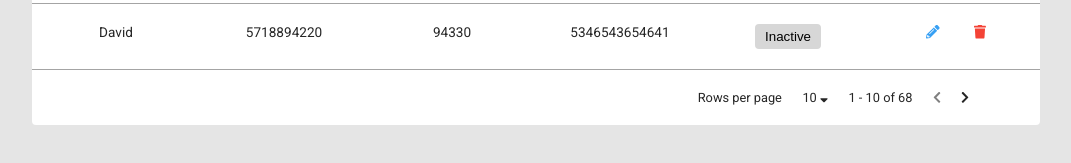
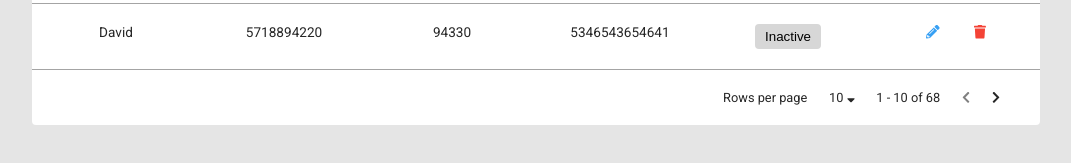
Before and after one commit to urakymzhan/fixinity-new, a React (Create React App) app: page / in a window 1280 px wide. Shown: the part 563-726 px from the top of the page, without its empty margins (104-1175 px from the left). Built offline with nearby package versions, Linux system fonts and the light colour scheme.

Commit message:
pag update

```diff
--- a/src/App.css
+++ b/src/App.css
@@ -116,9 +116,8 @@ body {
 }
 
 /* pagination */
-
 .pagination {
-    padding: 20px 7%;
+    padding: 20px 4%;
     text-align: right;
     font-size: 80%;
     color: #262626;
```
